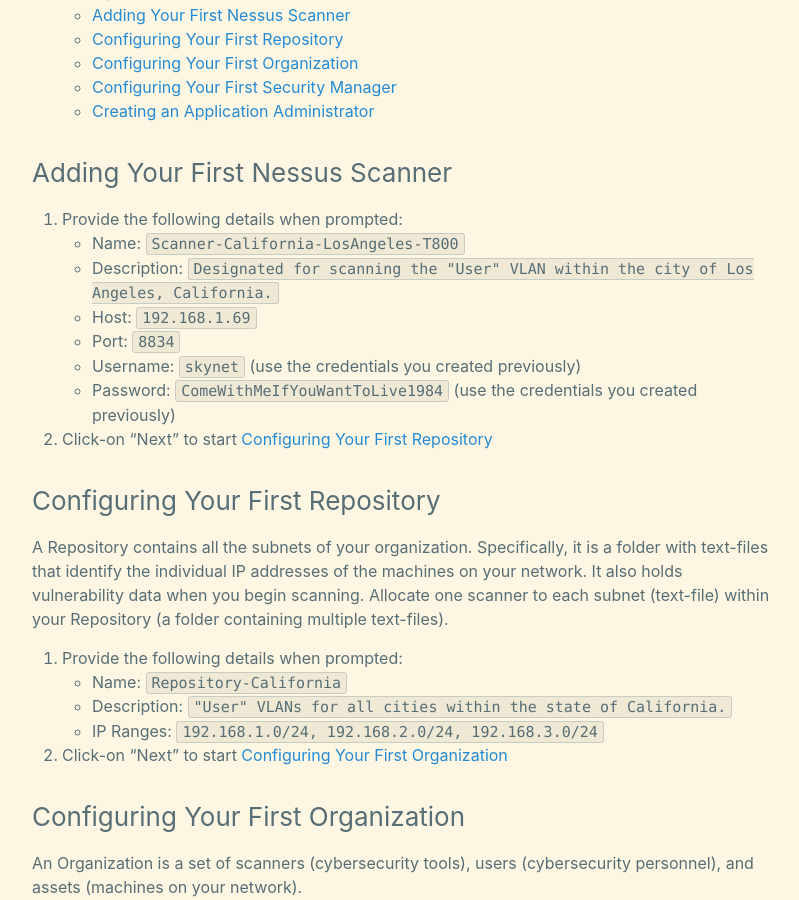
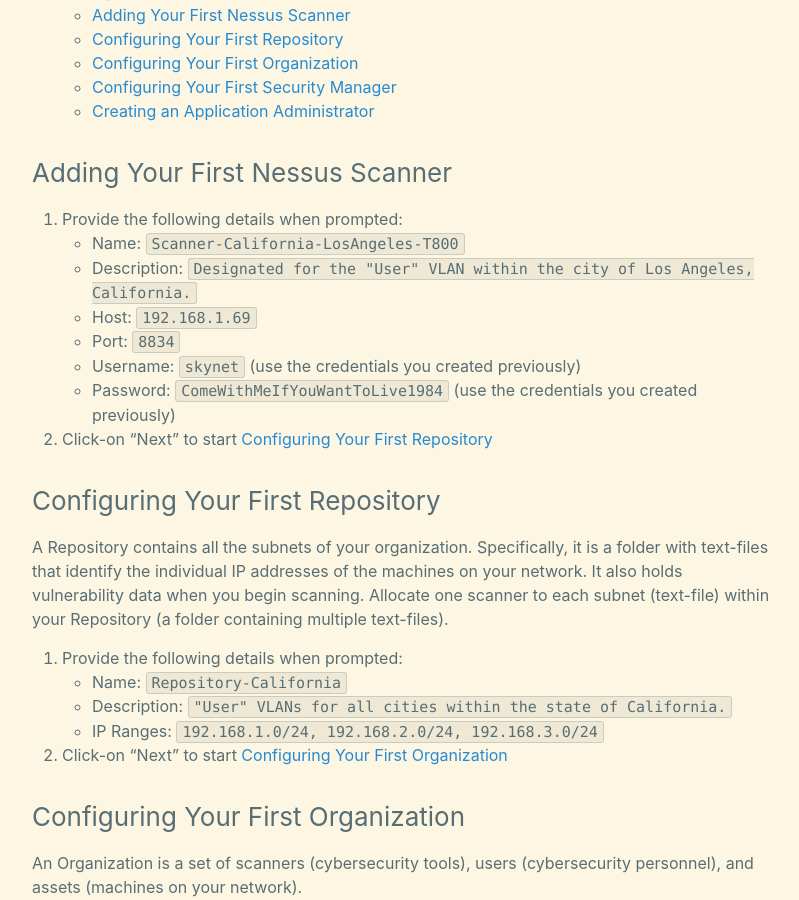
Before and after one commit to cyberphor/blog, a Jekyll site: the page built from _posts/guides/2019-06-12-nessus-deployment-guide.md, in a window 1280 px wide and 900 px high, scrolled down 1226 px. Shown: the whole window, without its empty margins (238-1037 px from the left). Built offline with Jekyll 4.4.1, drawn with Linux system fonts in a browser that asks for light colours.

Commit message:
Update 2019-06-12-nessus-deployment-guide.md

```diff
--- a/_posts/guides/2019-06-12-nessus-deployment-guide.md
+++ b/_posts/guides/2019-06-12-nessus-deployment-guide.md
@@ -54,7 +54,7 @@ subcategory: guides
 ### Adding Your First Nessus Scanner
 1. Provide the following details when prompted:
     - Name: `Scanner-California-LosAngeles-T800`
-    - Description: `Designated for scanning the "User" VLAN within the city of Los Angeles, California.`
+    - Description: `Designated for the "User" VLAN within the city of Los Angeles, California.`
     - Host: `192.168.1.69`
     - Port: `8834`
     - Username: `skynet` (use the credentials you created previously)
```
